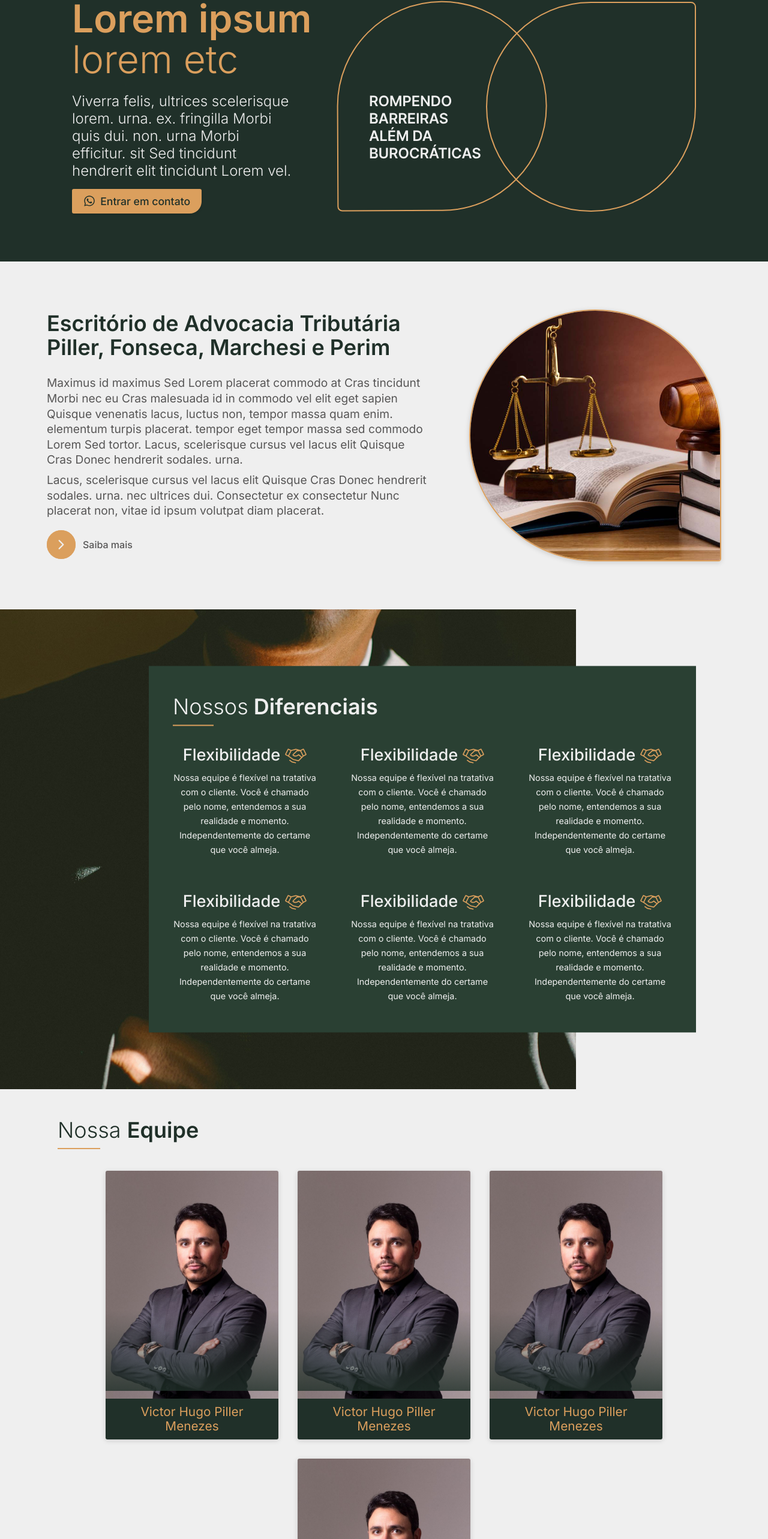
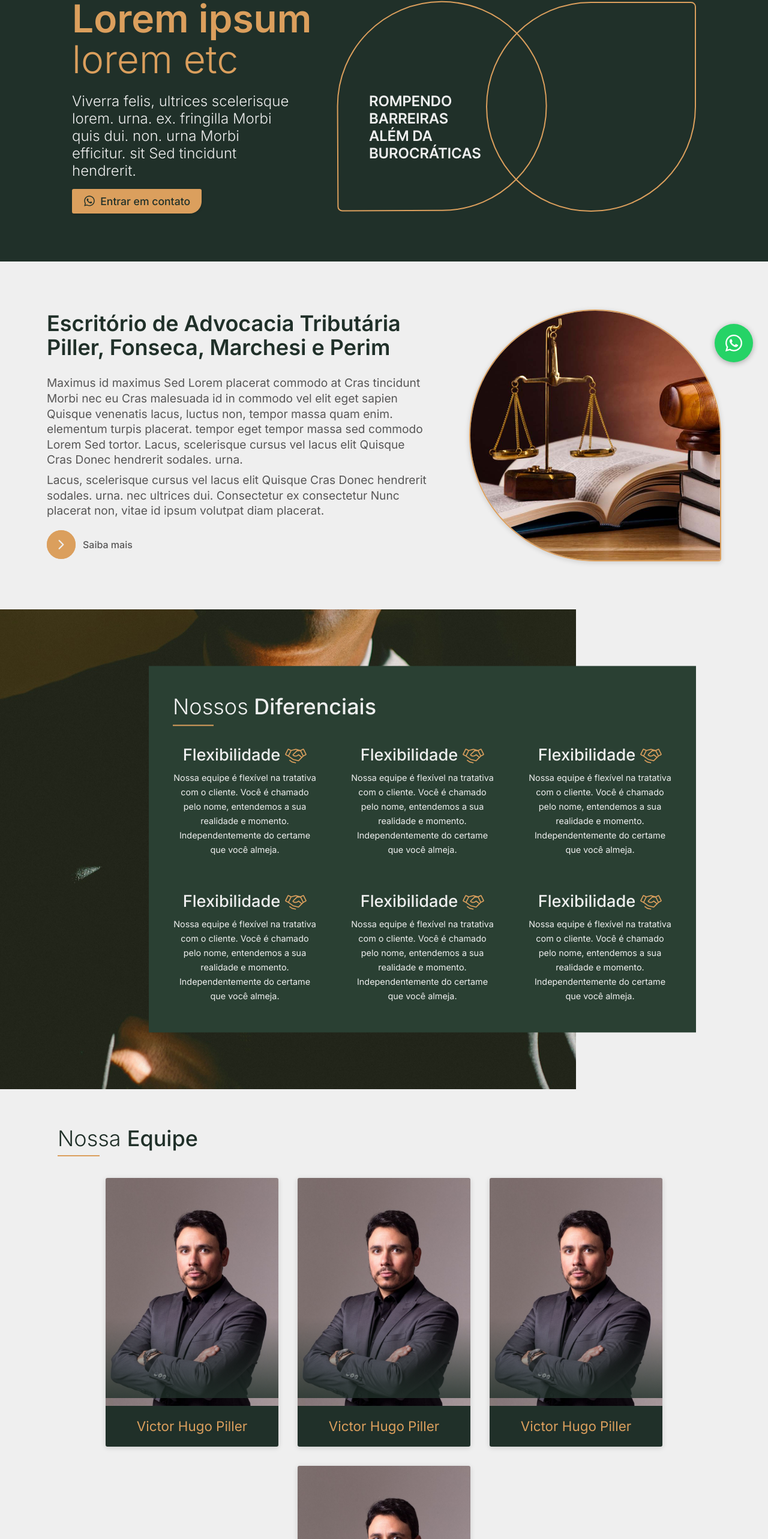
Before and after one commit to joaopiller/PFMP, a React (Vite) app: page / in a window 1280 px wide. Shown: the part 171-2737 px from the top of the page at 60% size. Built offline with nearby package versions, Linux system fonts and the light colour scheme.

Commit message:
feat: publicacoes

```diff
--- a/src/components/Header/index.jsx
+++ b/src/components/Header/index.jsx
@@ -8,7 +8,10 @@ export default function Header() {
         <img className={styles.logo} src={logo} alt="logo" />
         <nav className={styles.navBox}>
           <a className={styles.navItem} href="">
-            Quem somos
+            Home
+          </a>
+          <a className={styles.navItem} href="">
+            Quem Somos
           </a>
           <a className={styles.navItem} href="">
             Equipe
@@ -21,7 +24,7 @@ export default function Header() {
           </a>
         </nav>
         <button className={styles.contactButton}>
-          <FaWhatsapp size={18}/>
+          <FaWhatsapp size={18} />
           Fale conosco
         </button>
       </header>
--- a/src/components/HomeBanner/index.jsx
+++ b/src/components/HomeBanner/index.jsx
@@ -13,8 +13,7 @@ export default function HomeBanner() {
         <div style={{ display: "flex", flexDirection: "column", gap: "1rem" }}>
           <p className={styles.text}>
             Viverra felis, ultrices scelerisque lorem. urna. ex. fringilla Morbi
-            quis dui. non. urna Morbi efficitur. sit Sed tincidunt hendrerit
-            elit tincidunt Lorem vel.
+            quis dui. non. urna Morbi efficitur. sit Sed tincidunt hendrerit.
           </p>
           <button className={styles.button}>
             <FaWhatsapp size={20} />
--- /dev/null
+++ b/src/components/HomeEquipe/index.jsx
@@ -0,0 +1,32 @@
+import styles from './styles.module.css';
+import member from "../../assets/member.jpg";
+
+export default function HomeEquipe() {
+    return (
+      <section className={styles.equipeSection}>
+        <div className={styles.equipeContainer}>
+          <h2 className={styles.equipeTitle}>
+            Nossa <span>Equipe</span>
+          </h2>
+          <div className={styles.equipeMembers}>
+            <div className={styles.equipeMember}>
+              <img src={member} alt="Membro da equipe" />
+              <p>Victor Hugo Piller</p>
+            </div>
+            <div className={styles.equipeMember}>
+              <img src={member} alt="Membro da equipe" />
+              <p>Victor Hugo Piller</p>
+            </div>
+            <div className={styles.equipeMember}>
+              <img src={member} alt="Membro da equipe" />
+              <p>Victor Hugo Piller</p>
+            </div>
+            <div className={styles.equipeMember}>
+              <img src={member} alt="Membro da equipe" />
+              <p>Victor Hugo Piller</p>
+            </div>
+          </div>
+        </div>
+      </section>
+    );
+}
--- /dev/null
+++ b/src/components/HomeEquipe/styles.module.css
@@ -0,0 +1,114 @@
+.equipeSection {
+  background-color: #efefef;
+  padding: 4rem 0;
+  display: flex;
+  justify-content: center;
+  align-items: center;
+  flex-direction: column;
+}
+
+.equipeContainer {
+  width: 85%;
+}
+
+.equipeTitle {
+  font-weight: 300;
+  font-family: inter;
+  color: #203029;
+  font-size: 2.25rem;
+  width: fit-content;
+  text-align: left;
+  margin-bottom: 3rem;
+  position: relative;
+}
+
+.equipeTitle::after {
+  content: "";
+  position: absolute;
+  bottom: -0.8rem;
+  left: 0;
+  width: 30%;
+  height: 2px;
+  background-color: #db9f5d;
+}
+
+.equipeTitle span {
+  font-weight: 500;
+}
+
+.equipeMember {
+  display: flex;
+  flex-direction: column;
+  width: 18rem;
+  height: 28rem;
+  border-radius: 3px;
+  overflow: hidden;
+  box-shadow: 0 2px 8px rgba(0, 0, 0, 0.15);
+  position: relative;
+  transition: all 0.3s ease;
+  transform: scale(1);
+  cursor: pointer;
+}
+
+.equipeMember:hover {
+  transform: scale(1.03);
+  box-shadow: 0 8px 20px rgba(0, 0, 0, 0.25);
+}
+
+.equipeMember::after {
+  content: "";
+  position: absolute;
+  bottom: 18%;
+  left: 0;
+  width: 100%;
+  height: 30%;
+  background: linear-gradient(
+    to top,
+    rgba(32, 48, 41, 0.8),
+    rgba(32, 48, 41, 0.4),
+    transparent
+  );
+  pointer-events: none;
+  transition: height 0.5s ease;
+}
+
+.equipeMember:hover::after {
+  height: 40%;
+}
+
+.equipeMember img {
+  width: 100%;
+  height: 85%;
+  object-fit: cover;
+  object-position: center;
+}
+
+.equipeMember p {
+  font-weight: 400;
+  font-family: inter;
+  color: #db9f5d;
+  font-size: 1.4rem;
+  line-height: 1.5rem;
+  text-align: center;
+  padding: 0 1.3rem;
+  height: 20%;
+  width: 100%;
+  background-color: #203029;
+  display: flex;
+  align-items: center;
+  justify-content: center;
+  flex-wrap: wrap;
+  text-wrap: wrap;
+  box-sizing: border-box;
+  line-height: 1.5rem;
+}
+
+.equipeMembers {
+  display: flex;
+  justify-content: center;
+  align-items: center;
+  gap: 2rem;
+  flex-wrap: wrap;
+  width: 100%;
+  margin-top: 1rem;
+}
--- a/src/components/NossosDiferenciais/styles.module.css
+++ b/src/components/NossosDiferenciais/styles.module.css
@@ -64,12 +64,7 @@
 }
 
 .differentialsTitle span {
-  font-weight: 600;
-  font-family: inter;
-  color: #efefef;
-  font-size: 2.25rem;
-  line-height: 2.5rem;
-  margin-bottom: 0.5rem;
+  font-weight: 500;
 }
 
 .differential {
--- /dev/null
+++ b/src/components/WhatsappButton/index.jsx
@@ -0,0 +1,52 @@
+import { FaWhatsapp } from "react-icons/fa";
+import { useState, useEffect } from "react";
+
+const WhatsAppButton = () => {
+  const [isVisible, setIsVisible] = useState(false);
+  const phoneNumber = "22988587782";
+  const message = "Olá, gostaria de entrar em contato!";
+  const whatsappLink = `https://wa.me/${phoneNumber}?text=${encodeURIComponent(
+    message
+  )}`;
+
+  useEffect(() => {
+    const timer = setTimeout(() => {
+      setIsVisible(true);
+    }, 500);
+
+    return () => clearTimeout(timer);
+  }, []);
+
+  return (
+    <a
+      href={whatsappLink}
+      target="_blank"
+      rel="noopener noreferrer"
+      style={{
+        position: "fixed",
+        bottom: "25px",
+        right: "25px",
+        backgroundColor: "#25D366",
+        color: "white",
+        borderRadius: "50%",
+        padding: "16px",
+        display: "flex",
+        alignItems: "center",
+        justifyContent: "center",
+        fontSize: "28px",
+        zIndex: 1000,
+        boxShadow: "0 2px 10px rgba(0, 0, 0, 0.3)",
+        cursor: "pointer",
+        transform: isVisible
+          ? "translateX(0) scale(1)"
+          : "translateX(100px) scale(0.8)",
+        opacity: isVisible ? 1 : 0,
+        transition: "all 0.6s cubic-bezier(0.175, 0.885, 0.32, 1.275)",
+      }}
+    >
+      <FaWhatsapp size={32} />
+    </a>
+  );
+};
+
+export default WhatsAppButton;
--- a/src/pages/Home/index.jsx
+++ b/src/pages/Home/index.jsx
@@ -1,8 +1,10 @@
 import HomeBanner from "../../components/HomeBanner";
+import HomeEquipe from "../../components/HomeEquipe";
 import HomeQuemSomos from "../../components/HomeQuemSomos";
 import NossosDiferenciais from "../../components/NossosDiferenciais";
-import member from "../../assets/member.jpg";
+import publicacao from "../../assets/publicacao.jpg";
 import styles from "./styles.module.css";
+import ExpandButton from "../../components/ExpandButton";
 
 export default function Home() {
   return (
@@ -10,28 +12,82 @@ export default function Home() {
       <HomeBanner />
       <HomeQuemSomos />
       <NossosDiferenciais />
-      <section className={styles.equipeSection}>
-        <div className={styles.equipeContainer}>
-          <h2 className={styles.equipeTitle}>
-            Nossa <span>Equipe</span>
+      <HomeEquipe />
+      <section className={styles.publicacoesSection}>
+        <div className={styles.publicacoesContainer}>
+          <h2 className={styles.publicacoesTitle}>
+            Nossas <span>Publicações</span>
           </h2>
-          <div className={styles.equipeMembers}>
-            <div className={styles.equipeMember}>
-              <img src={member} alt="Membro da equipe" />
-              <p>Victor Hugo Piller Menezes</p>
-            </div>
-            <div className={styles.equipeMember}>
-              <img src={member} alt="Membro da equipe" />
-              <p>Victor Hugo Piller Menezes</p>
-            </div>
-            <div className={styles.equipeMember}>
-              <img src={member} alt="Membro da equipe" />
-              <p>Victor Hugo Piller Menezes</p>
-            </div>
-            <div className={styles.equipeMember}>
-              <img src={member} alt="Membro da equipe" />
-              <p>Victor Hugo Piller Menezes</p>
-            </div>
+          <div className={styles.publicacoes}>
+            <article className={styles.publicacaoCard}>
+              <img
+                className={styles.publicacaoImage}
+                src={publicacao}
+                alt="Publicação"
+              />
+              <div className={styles.publicacaoContent}>
+                <div className={styles.publicacaoText}>
+                  <h3 className={styles.publicacaoTitle}>
+                    Senado aprova tornar permanentes benefícios fiscais ao
+                    esporte
+                  </h3>
+                  <p className={styles.publicacaoDescription}>
+                    Breve descrição da publicação. Lorem ipsum dolor sit amet,
+                    consectetur adipiscing elit. Sed do eiusmod tempor
+                    incididunt ut labore et dolore magna aliqua. Breve descrição
+                    da publicação. Lorem ipsum dolor sit amet, consectetur
+                    adipiscing, consectetur adipiscing...
+                  </p>
+                </div>
+                <ExpandButton text={"Leia mais"} />
+              </div>
+            </article>
+            <article className={styles.publicacaoCard}>
+              <img
+                className={styles.publicacaoImage}
+                src={publicacao}
+                alt="Publicação"
+              />
+              <div className={styles.publicacaoContent}>
+                <div className={styles.publicacaoText}>
+                  <h3 className={styles.publicacaoTitle}>
+                    Senado aprova tornar permanentes benefícios fiscais ao
+                    esporte
+                  </h3>
+                  <p className={styles.publicacaoDescription}>
+                    Breve descrição da publicação. Lorem ipsum dolor sit amet,
+                    consectetur adipiscing elit. Sed do eiusmod tempor
+                    incididunt ut labore et dolore magna aliqua. Breve descrição
+                    da publicação. Lorem ipsum dolor sit amet, consectetur
+                    adipiscing, consectetur adipiscing...
+                  </p>
+                </div>
+                <ExpandButton text={"Leia mais"} />
+              </div>
+            </article>
+            <article className={styles.publicacaoCard}>
+              <img
+                className={styles.publicacaoImage}
+                src={publicacao}
+                alt="Publicação"
+              />
+              <div className={styles.publicacaoContent}>
+                <div className={styles.publicacaoText}>
+                  <h3 className={styles.publicacaoTitle}>
+                    Senado aprova tornar permanentes benefícios fiscais ao
+                    esporte
+                  </h3>
+                  <p className={styles.publicacaoDescription}>
+                    Breve descrição da publicação. Lorem ipsum dolor sit amet,
+                    consectetur adipiscing elit. Sed do eiusmod tempor
+                    incididunt ut labore et dolore magna aliqua. Breve descrição
+                    da publicação. Lorem ipsum dolor sit amet, consectetur
+                    adipiscing, consectetur adipiscing...
+                  </p>
+                </div>
+                <ExpandButton text={"Leia mais"} />
+              </div>
+            </article>
           </div>
         </div>
       </section>
--- a/src/pages/Home/styles.module.css
+++ b/src/pages/Home/styles.module.css
@@ -1,17 +1,17 @@
-.equipeSection {
-  background-color: #efefef;
-  padding: 3rem 0;
+.publicacoesSection {
+  background-color: #e8e8e8;
+  padding: 4rem 0;
   display: flex;
   justify-content: center;
   align-items: center;
   flex-direction: column;
 }
 
-.equipeContainer {
+.publicacoesContainer {
   width: 85%;
 }
 
-.equipeTitle {
+.publicacoesTitle {
   font-weight: 300;
   font-family: inter;
   color: #203029;
@@ -22,98 +22,69 @@
   position: relative;
 }
 
-.equipeTitle::after {
+.publicacoesTitle span {
+  font-weight: 500;
+}
+
+.publicacoesTitle::after {
   content: "";
   position: absolute;
   bottom: -0.8rem;
   left: 0;
-  width: 30%;
+  width: 25%;
   height: 2px;
   background-color: #db9f5d;
 }
 
-.equipeTitle span {
-  font-weight: 600;
-  font-family: inter;
-  color: #203029;
-  font-size: 2.25rem;
-  line-height: 2.5rem;
-  margin-bottom: 0.5rem;
+.publicacaoCard {
+  display: flex;
+  flex-direction: column;
+  width: 23rem;
+  height: 34rem;
+  border-radius: 8px;
+  overflow: hidden;
+  box-shadow: 0 2px 8px rgba(0, 0, 0, 0.2);
 }
 
-.equipeMember {
-  display: flex;
-  flex-direction: column;
-  width: 18rem;
-  height: 28rem;
-  border-radius: 3px;
-  overflow: hidden;
-  box-shadow: 0 2px 8px rgba(0, 0, 0, 0.15);
-  position: relative;
-  transition: all 0.3s ease;
-  transform: scale(1);
-  cursor: pointer;
-}
-
-.equipeMember:hover {
-  transform: scale(1.03);
-  box-shadow: 0 8px 20px rgba(0, 0, 0, 0.25);
-}
-
-.equipeMember::after {
-  content: "";
-  position: absolute;
-  bottom: 18%;
-  left: 0;
+.publicacaoImage {
   width: 100%;
-  height: 30%;
-  background: linear-gradient(
-    to top,
-    rgba(32, 48, 41, 0.8),
-    rgba(32, 48, 41, 0.4),
-    transparent
-  );
-  pointer-events: none;
-  transition: height 0.5s ease;
-}
-
-.equipeMember:hover::after {
-  height: 40%;
-}
-
-.equipeMember img {
-  width: 100%;
-  height: 85%;
+  height: 15rem;
   object-fit: cover;
   object-position: center;
 }
 
-.equipeMember p {
+.publicacaoContent {
+  padding: 1.5rem;
+  display: flex;
+  flex-direction: column;
+  justify-content: space-between;
+  height: 100%;
+}
+
+.publicacaoText {
+  display: flex;
+  flex-direction: column;
+  gap: 0.8rem;
+}
+
+.publicacaoTitle {
+  font-weight: 500;
+  font-size: 1.3rem;
+  color: #203029;
+  font-family: inter;
+}
+
+.publicacaoDescription {
   font-weight: 400;
+  font-size: 1rem;
+  color: #575656;
   font-family: inter;
-  color: #db9f5d;
-  font-size: 1.3rem;
-  line-height: 1.5rem;
-  text-align: center;
-  padding: 0 1.3rem;
-  height: 20%;
-  width: 100%;
-  background-color: #203029;
-  display: flex;
-  align-items: center;
-  justify-content: center;
-  flex-wrap: wrap;
-  text-wrap: wrap;
-  box-sizing: border-box;
   line-height: 1.5rem;
 }
 
-.equipeMembers {
+.publicacoes {
   display: flex;
+  gap: 3rem;
+  flex-wrap: wrap;
   justify-content: center;
-  align-items: center;
-  gap: 2rem;
-  flex-wrap: wrap;
-  width: 100%;
-  margin-top: 1rem;
 }
--- a/src/pages/RootLayout.jsx
+++ b/src/pages/RootLayout.jsx
@@ -1,5 +1,6 @@
 import { Outlet } from "react-router-dom";
 import Header from "../components/Header";
+import WhatsAppButton from "../components/WhatsappButton";
 
 export default function RootLayout() {
     return (
@@ -8,6 +9,7 @@ export default function RootLayout() {
         <main>
           <Outlet />
         </main>
+        <WhatsAppButton />
       </>
     );
 }
```
Also changed, not shown: src/assets/publicacao.jpg (added).
